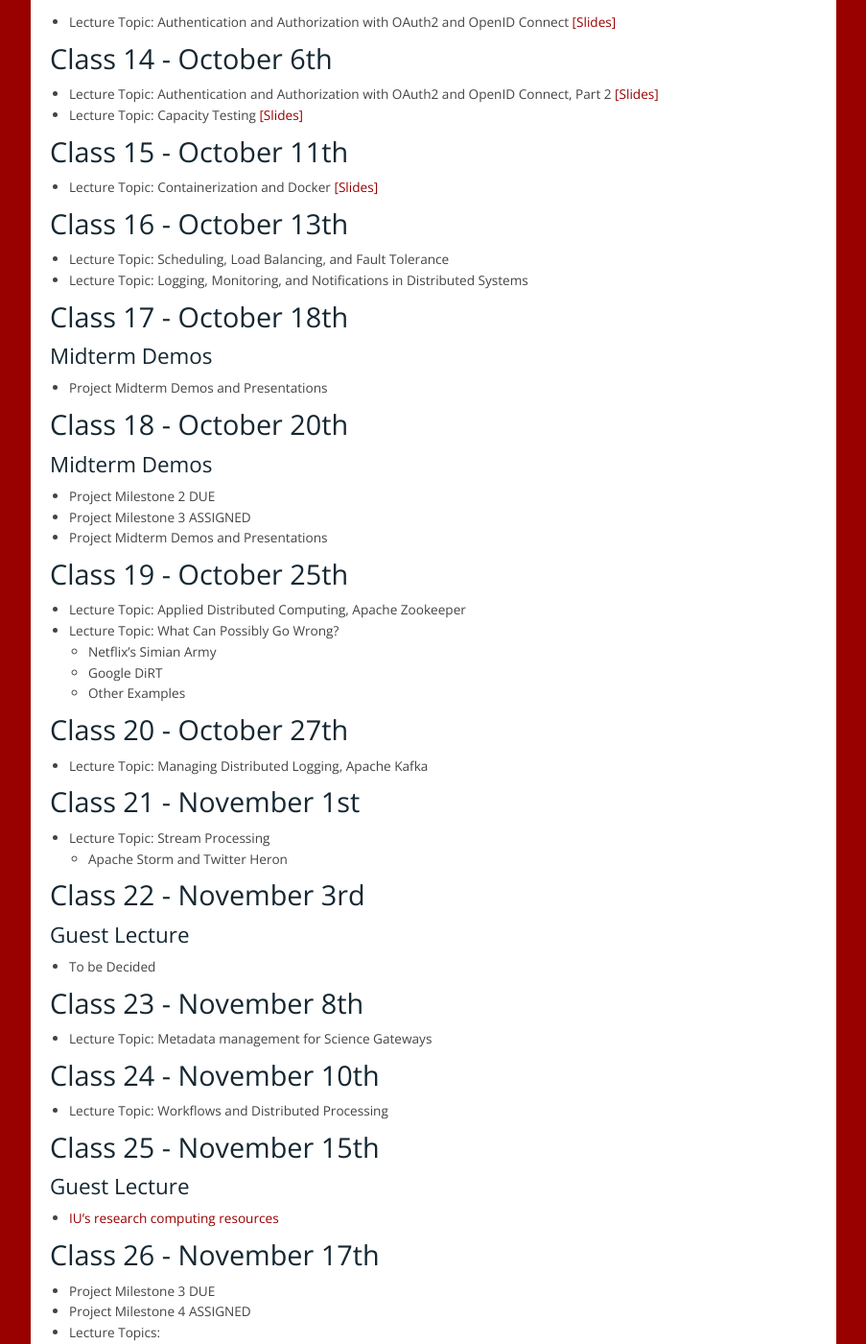
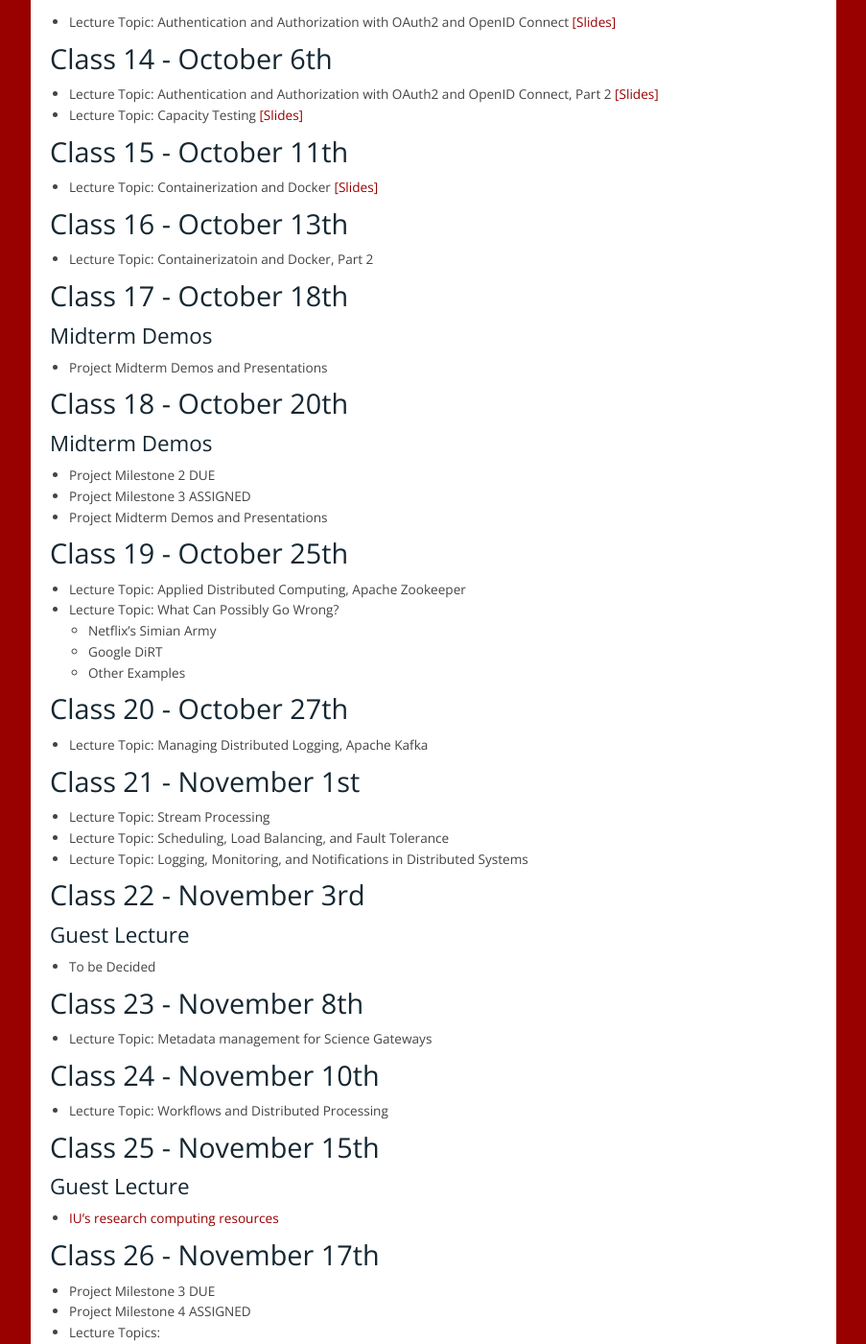
Before and after one commit to airavata-courses/airavata-courses.github.io, a Jekyll site: the page built from lectures.md, in a window 1280 px wide and 1400 px high, scrolled down 1558 px. Shown: the whole window at 96% size, without its empty margins (258-1161 px from the left). Built offline with Jekyll 4.4.1, drawn with Linux system fonts in a browser that asks for light colours.

Commit message:
Updating lectures

```diff
--- a/lectures.md
+++ b/lectures.md
@@ -76,8 +76,7 @@ The course focuses in teaching the distributed systems concepts through projects
 * Lecture Topic: Containerization and Docker [[Slides]]({{ site.url }}slides/CS649-Containers-Part1.pdf)
 
 ###  Class 16 - October 13th
-* Lecture Topic: Scheduling, Load Balancing, and Fault Tolerance
-* Lecture Topic: Logging, Monitoring, and Notifications in Distributed Systems
+* Lecture Topic: Containerizatoin and Docker, Part 2
 
 ###  Class 17 - October 18th
 
@@ -103,7 +102,9 @@ The course focuses in teaching the distributed systems concepts through projects
 
 ###  Class 21 - November 1st
 * Lecture Topic: Stream Processing
-    * Apache Storm and Twitter Heron
+* Lecture Topic: Scheduling, Load Balancing, and Fault Tolerance
+* Lecture Topic: Logging, Monitoring, and Notifications in Distributed Systems
+
 
 ###  Class 22 - November 3rd
 
```
